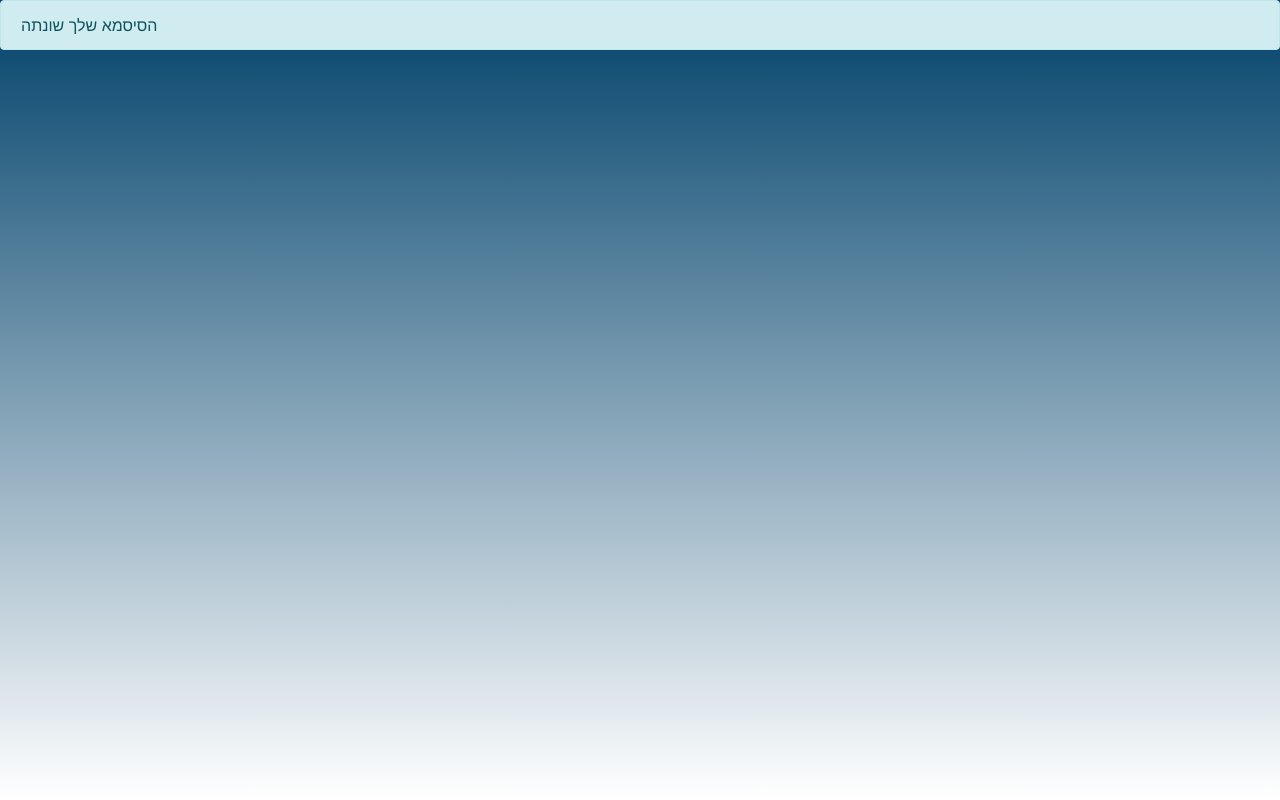
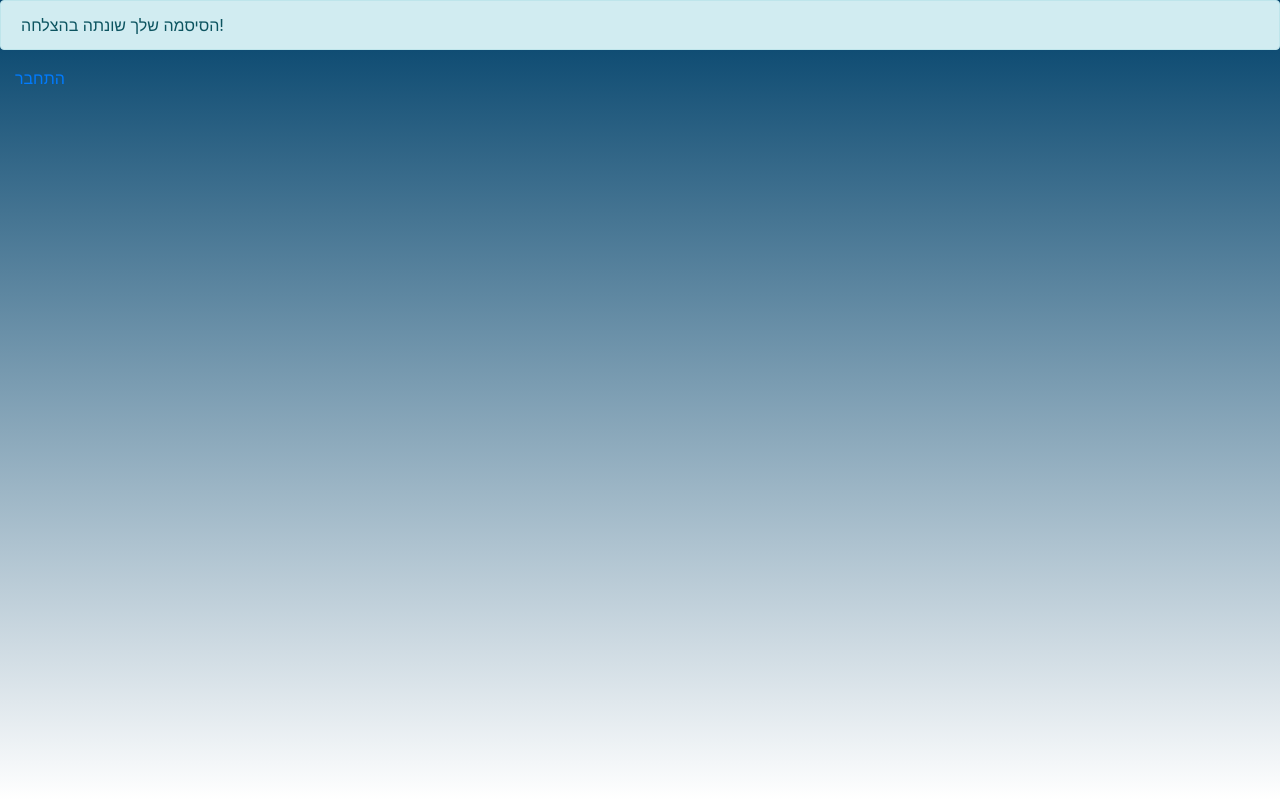
Before and after one commit to leorrose/B7Fun, a Django app: page /password-reset-complete in a window 1280 px wide. Shown: the part 56-856 px from the top of the page. Run offline with Django 3.2, Linux system fonts and the light colour scheme; some libraries are stand-ins or nearby versions.

Commit message:
PM2020T17-23 create redirection from this action

```diff
--- a/B7FunDjango/B7FunDjango/urls.py
+++ b/B7FunDjango/B7FunDjango/urls.py
@@ -4,7 +4,6 @@ from django.contrib.staticfiles.urls import staticfiles_urlpatterns
 from django.conf.urls.static import static
 from django.conf import settings
 from django.contrib.auth import views as auth_views
-
 
 
 urlpatterns = [
--- a/B7FunDjango/accounts/templates/accounts/login.html
+++ b/B7FunDjango/accounts/templates/accounts/login.html
@@ -25,7 +25,7 @@
                     </br>
                     <div class="row text-center">
                         <a class="col-6" href="/accounts/signup" dir="rtl"> הירשם </a>
-                        <a class="col-6" href="password-reset/" dir="rtl"> שכחת סיסמא? </a>
+                        <a class="col-6" href="password-reset/" dir="rtl"> שכחת סיסמה? </a>
                     </div>
                 </div>
             </div>
--- a/B7FunDjango/accounts/templates/accounts/password_reset_complete.html
+++ b/B7FunDjango/accounts/templates/accounts/password_reset_complete.html
@@ -1,6 +1,8 @@
 {% extends 'base.html' %}
 {% block content %}
     <div class="alert alert-info">
-      הסיסמא שלך שונתה
+      הסיסמה שלך שונתה בהצלחה!
     </div>
+
+    <a class="col-6" href="/" dir="rtl"> התחבר </a>
 {% endblock content %}
--- a/B7FunDjango/accounts/urls.py
+++ b/B7FunDjango/accounts/urls.py
@@ -1,6 +1,7 @@
 from django.urls import path,include
 from . import views
 from django.contrib import admin
+from django.contrib.auth import views as auth_views
 
 app_name = 'accounts'
 
@@ -8,5 +9,6 @@ urlpatterns = [
     path('', views.login_view, name='login'),
     path('accounts/login', views.login_view, name='login'),
     path('accounts/signup', views.signup_view, name="signup"),
-    path('accounts/logout',views.logout_view,name='logout')
+    path('accounts/logout',views.logout_view,name='logout'),
+
 ]
```
